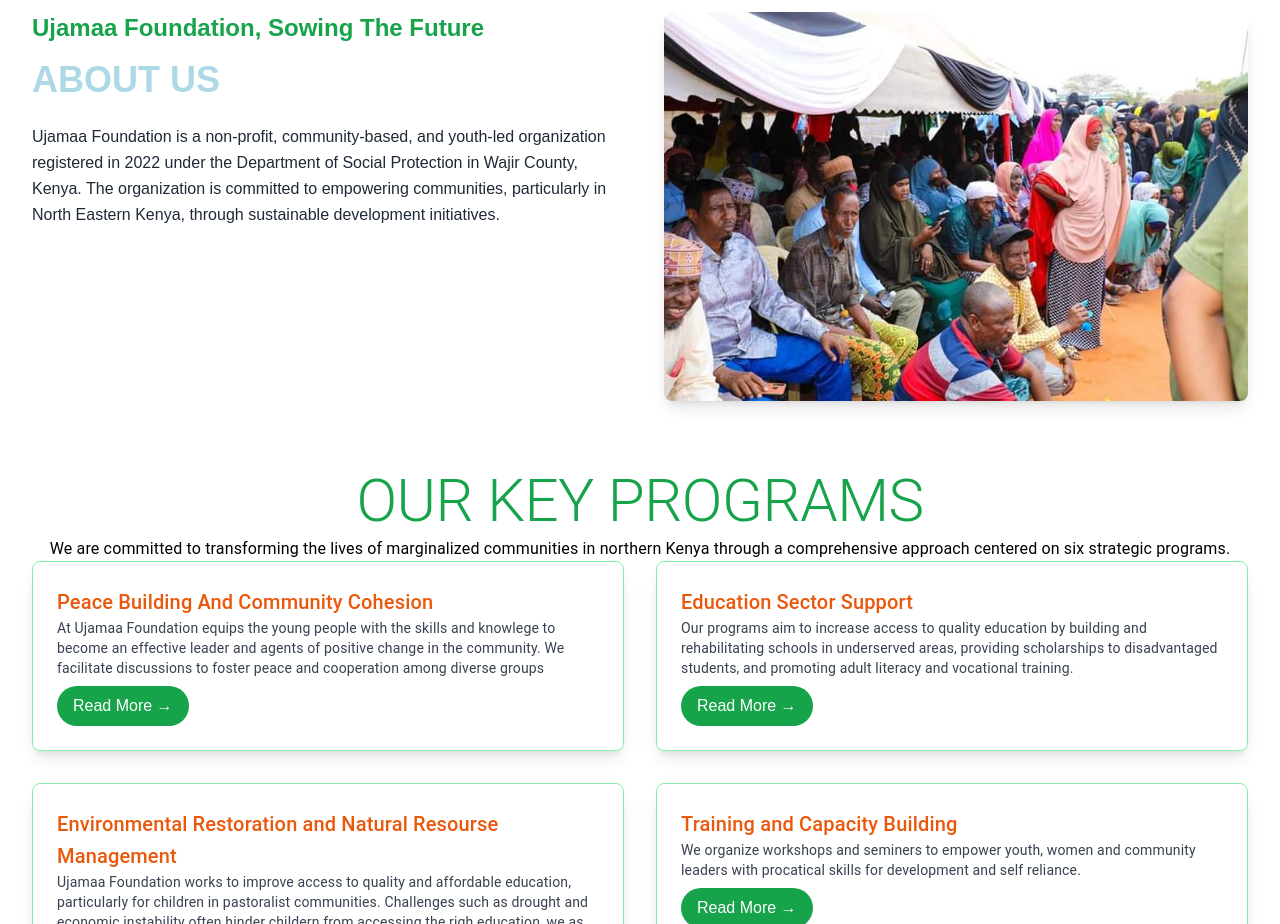
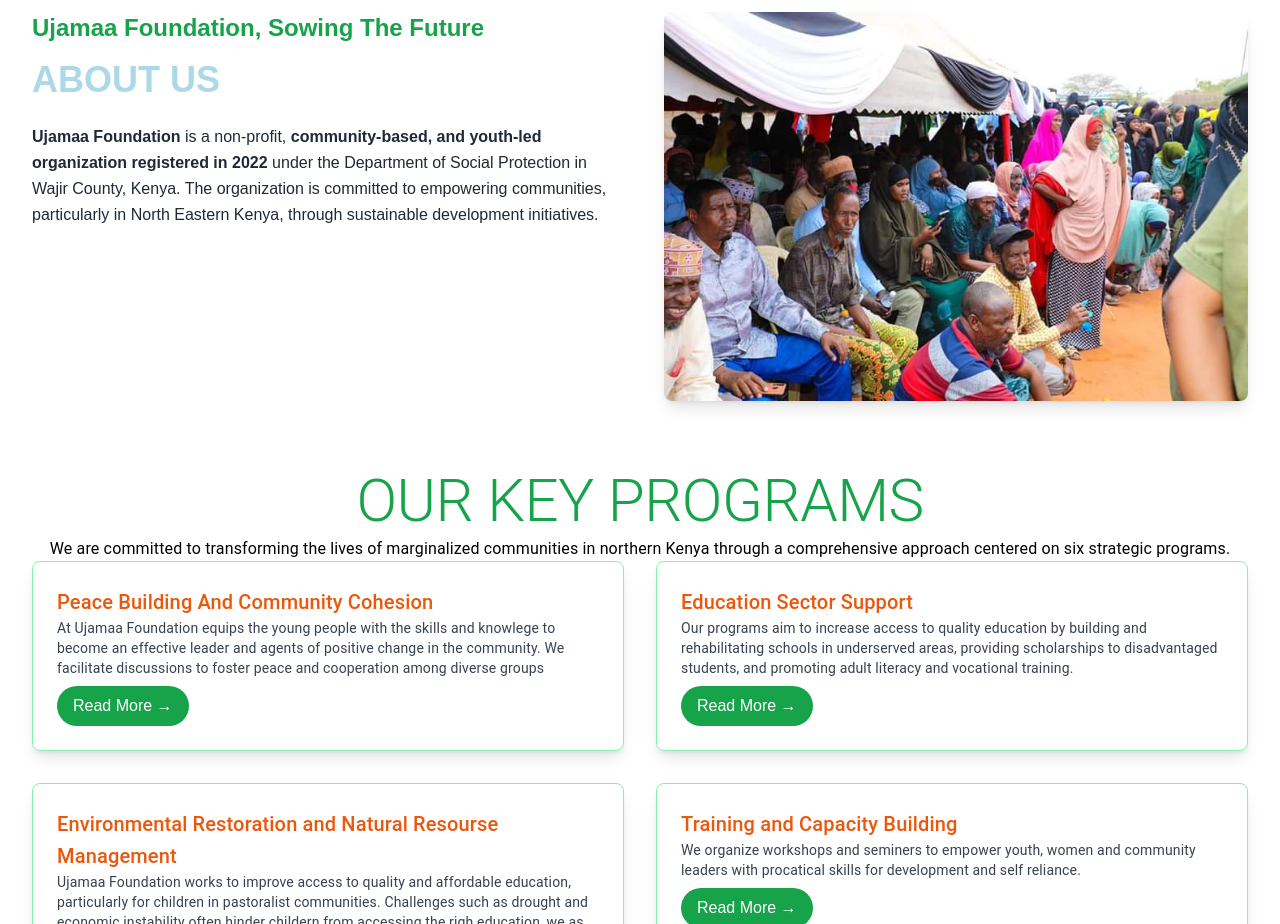
Before and after one commit to ahmednule/Ujamaa-Foundation, a Next.js app: page / in a window 1280 px wide. Shown: the part 1060-1984 px from the top of the page. Built offline with nearby package versions, Linux system fonts and the light colour scheme.

Commit message:
fix:small changes so that the content can be bold based on the clients need

```diff
--- a/src/components/AboutUs.jsx
+++ b/src/components/AboutUs.jsx
@@ -16,8 +16,8 @@
 
           <div className="prose prose-lg">
             <p className="text-gray-800 leading-relaxed">
-              Ujamaa Foundation is a non-profit, community-based, and youth-led organization
-              registered in 2022 under the Department of Social Protection in Wajir County,
+              <b>Ujamaa Foundation</b> is a non-profit, <b>community-based, and youth-led organization
+              registered in 2022 </b> under the Department of Social Protection in Wajir County,
               Kenya. The organization is committed to empowering communities, particularly in
               North Eastern Kenya, through sustainable development initiatives.
             </p>
```
